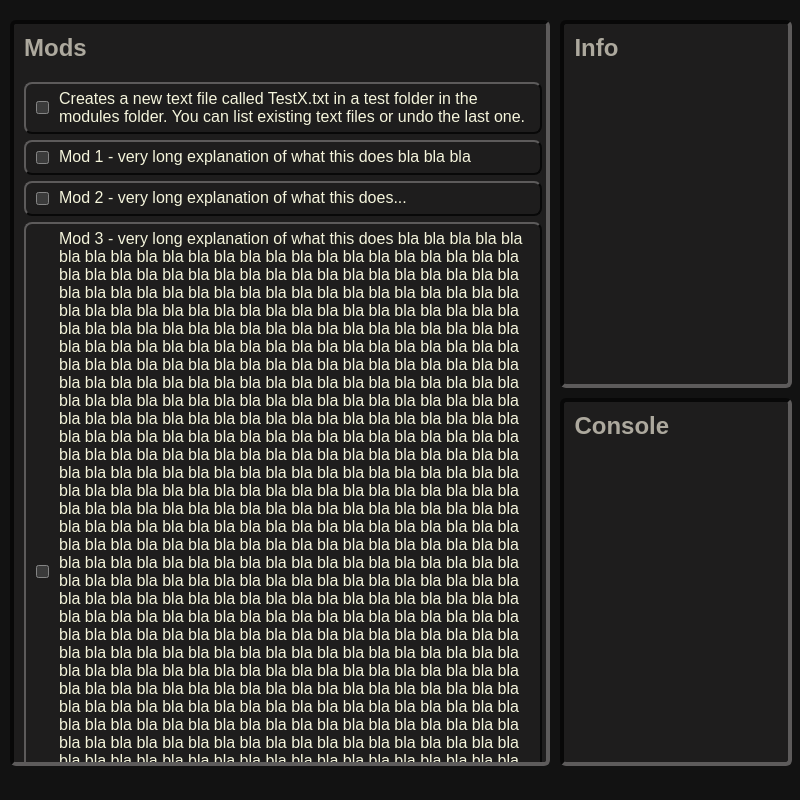
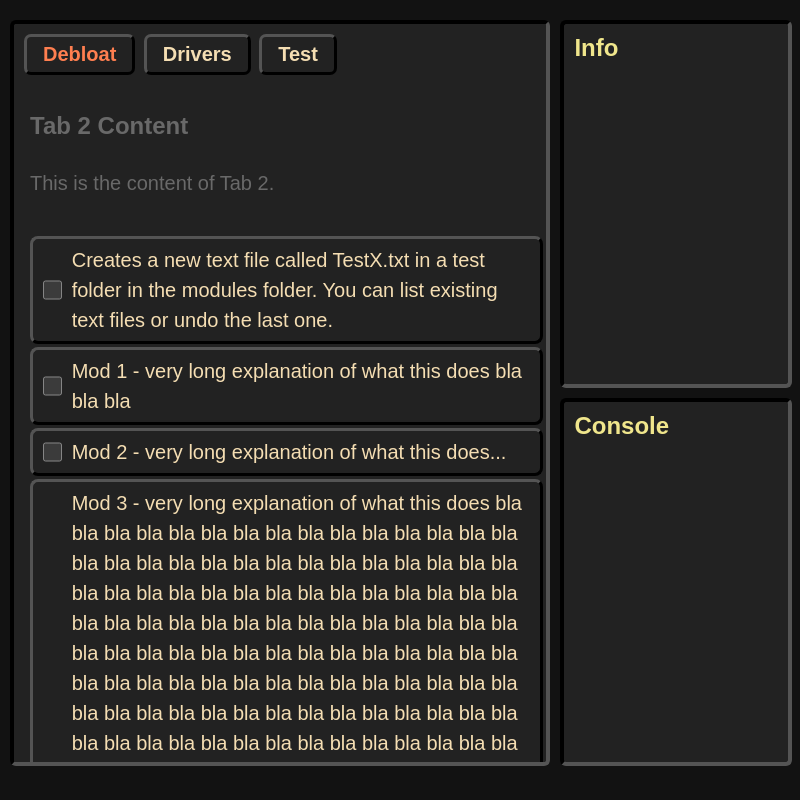
Before and after one commit to teo-lin/win-deploy, an Electron app: page interface/index.html in a window 800 px wide. Drawn offline with Linux system fonts and the light colour scheme.

Commit message:
added category buttons

```diff
--- a/interface/index.html
+++ b/interface/index.html
@@ -1,25 +1,49 @@
 <!DOCTYPE html>
 <html>
+
 <head>
   <meta charset="UTF-8">
   <title>Automated Windows Setup</title>
   <link rel="stylesheet" type="text/css" href="styles.css">
 </head>
+
 <body>
   <div class="container">
     <div class="panel1">
-        <h2>Mods</h2>
+      <div class="tab">
+        <button class="tablinks active" onclick="openTab(event, 'Tab1')">Debloat</button>
+        <button class="tablinks" onclick="openTab(event, 'Tab2')">Drivers</button>
+        <button class="tablinks" onclick="openTab(event, 'Tab3')">Test</button>
+      </div>
+
+      <div id="Tab1" class="tabcontent">
+        <h3>Tab 2 Content</h3>
+        <p>This is the content of Tab 2.</p>
+      </div>
+
+      <div id="Tab2" class="tabcontent">
         <div id="checkboxes"></div>
       </div>
+
+
+      <div id="Tab3" class="tabcontent">
+        <h3>Tab 3 Content</h3>
+        <p>This is the content of Tab 3.</p>
+      </div>
+    </div>
+
     <div class="panel2">
       <h2>Info</h2>
       <div id="output"></div>
     </div>
+
     <div class="panel3">
       <h2>Console</h2>
       <div id="console"></div>
     </div>
   </div>
+
   <script src="script.js"></script>
 </body>
+
 </html>
--- a/interface/script.js
+++ b/interface/script.js
@@ -1,3 +1,26 @@
+function openTab(evt, tabName) {
+  var i, tabcontent, tablinks;
+
+  tabcontent = document.getElementsByClassName("tabcontent");
+  for (i = 0; i < tabcontent.length; i++) {
+    tabcontent[i].style.display = "none";
+  }
+
+  tablinks = document.getElementsByClassName("tablinks");
+  for (i = 0; i < tablinks.length; i++) {
+    tablinks[i].className = tablinks[i].className.replace(" active", "");
+  }
+
+  document.getElementById(tabName).style.display = "block";
+  evt.currentTarget.className += " active";
+}
+
+
+
+
+
+
+
 // ------- FUNCTION DEFINITIONS ---------
 function log(message) {
   const consoleElement = document.getElementById('console')
--- a/interface/styles.css
+++ b/interface/styles.css
@@ -18,18 +18,20 @@ html, body {
 .panel1,
 .panel2,
 .panel3 {
-  border: 4px inset #5d5b5b;
+  border: 4px inset black;
   border-radius: 6px;
   padding: 10px;
-  background-color: #1e1d1d;
+  background-color: #222;
   font-family: Arial, sans-serif;
-  color: beige;
+  color: wheat;
   overflow-y: auto;
 }
 
 .panel1 {
   grid-column: 1 / 2;
   grid-row: 1 / 3;
+  display: flex;
+  flex-direction: column;
 }
 
 .panel2 {
@@ -44,14 +46,10 @@ html, body {
 
 .panel1 h2,
 .panel2 h2,
-.panel3 h2 {
-  margin-top: 0;
-  color: #ada99e;
-}
-
+.panel3 h2,
 .panel2 h3 {
   margin-top: 0;
-  color: #ada99e;
+  color: khaki;
 }
 
 #console p {
@@ -59,26 +57,68 @@ html, body {
   padding: 0;
 }
 
+#Tab1 {
+  display: block;
+}
+
+.tab button {
+  border: 3px outset black;
+  outline: none;
+  cursor: pointer;
+  padding: 6px 16px;
+  font-size: 20px;
+  font-weight: bold;
+  font-family: inherit;
+  margin-right: 4px;
+  background-color: #222;
+  transition: background-color 0.2s ease;
+  color: wheat;
+  border-radius: 7px;
+}
+
+.tab button:hover,
+.mod:hover {
+  background-color: #363636;
+}
+
+.tab button.active {
+  color: coral;
+}
+
+.tabcontent,
+.mod {
+  font-family: Arial, sans-serif;
+  font-size: 20px;
+  line-height: 1.5;
+  color: dimgray;
+  border-radius: 8px;
+  padding: 6px;
+  margin-top: 3px;
+  transition: background-color 0.2s;
+}
+
+.tabcontent h3 {
+  font-size: 24px;
+  font-weight: bold;
+  font-family: inherit;
+  color: dimgray;
+}
+
 .mod {
   display: flex;
   align-items: center;
-  width: 98%;
-  border: 2px outset #5d5b5b;
-  border-radius: 8px;
-  padding: 6px;
-  margin: 6px 0;
-  transition: background-color 0.2s;
+  width: 99%;
+  border: 3px outset black;
 }
-
-.mod:hover {
-  background-color: #343333;
-}
-
 .mod input[type="checkbox"] {
   margin-right: 10px;
+  width: 20px;
+  height: 20px;
 }
 
 .mod label {
   margin: 0;
-  color: beige;
+  color: wheat;
+  display: inline-block;
+  width: 100%;
 }
```
Lines whose indentation alone changed are shown as unchanged.
